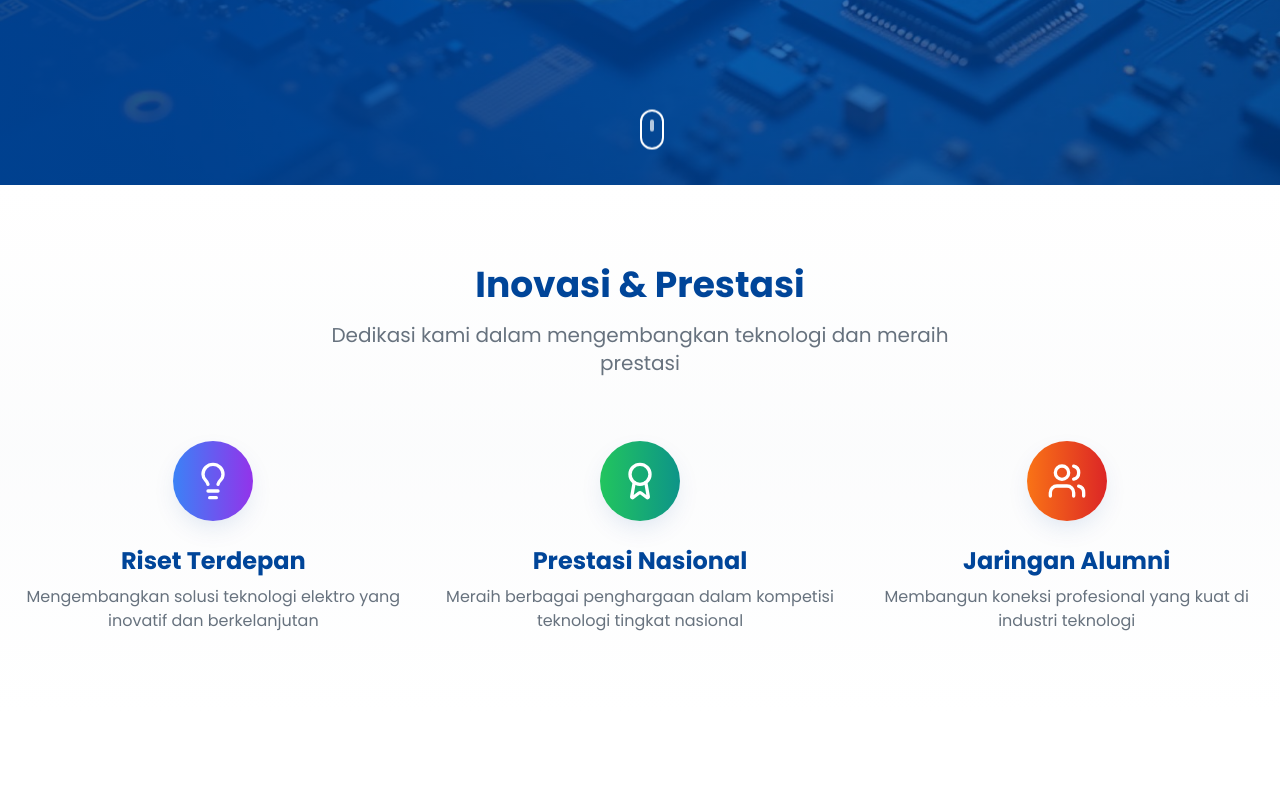
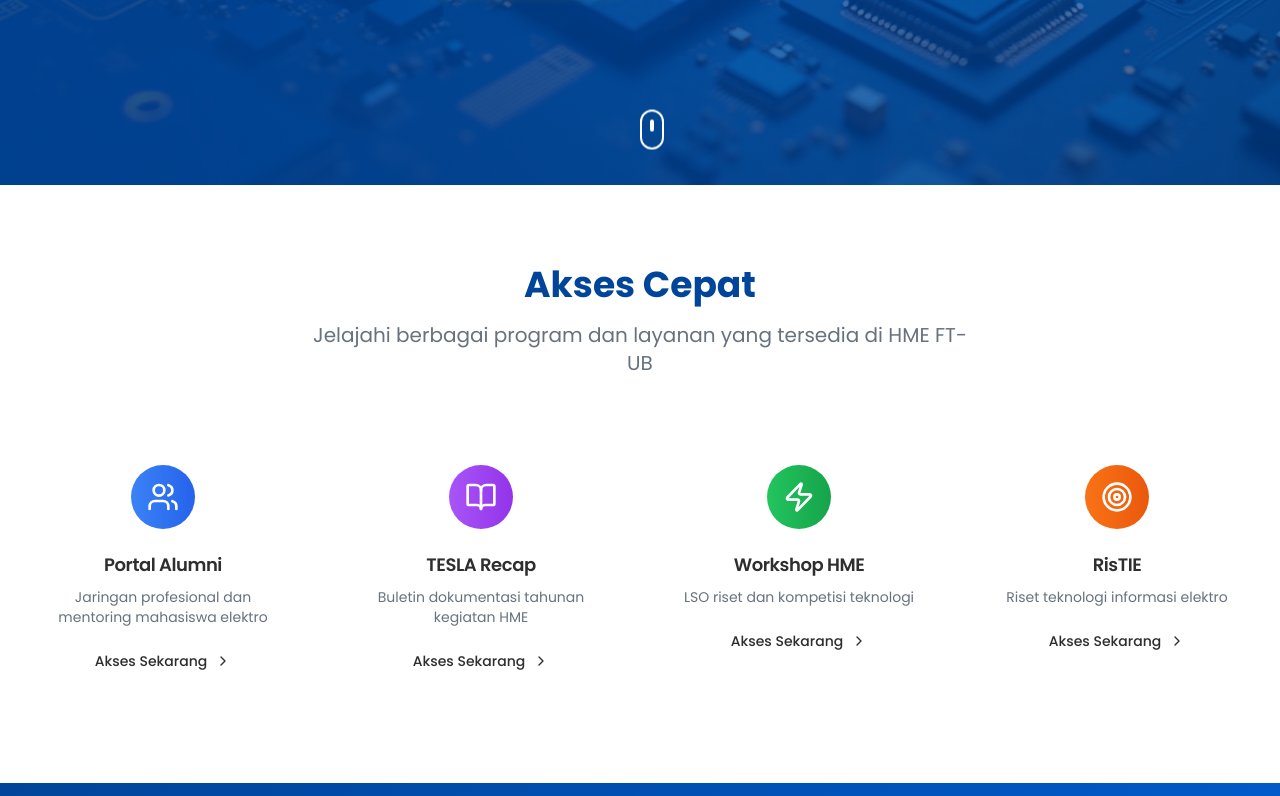
Before and after one commit to Erizanto/hme-brawijaya-digital-hub, a React (Vite) app: page / in a window 1280 px wide. Shown: the part 680-1476 px from the top of the page. Built offline with nearby package versions, Linux system fonts and the light colour scheme.

Commit message:
Refine animations and homepage
Adjusted animations to be more subtle and visually pleasing, removing blinking button effects. Removed the "Innovation and Achievements" section from the homepage.

```diff
--- a/src/pages/Index.tsx
+++ b/src/pages/Index.tsx
@@ -140,9 +140,9 @@ const Index = () => {
             </div>
 
             <div className="flex flex-col sm:flex-row gap-4 justify-center items-center animate-slide-up [animation-delay:0.6s]">
-              <Button variant="accent" size="hero" className="text-lg hover:scale-110 transition-all duration-300 hover:shadow-glow animate-pulse">
+              <Button variant="accent" size="hero" className="text-lg hover:scale-105 transition-all duration-300">
                 Jelajahi HME
-                <ArrowRight className="w-5 h-5 hover:translate-x-2 transition-transform duration-300" />
+                <ArrowRight className="w-5 h-5 hover:translate-x-1 transition-transform duration-300" />
               </Button>
               <Button variant="outline-accent" size="hero" className="text-lg border-primary-foreground/30 text-primary-foreground hover:bg-primary-foreground hover:text-primary">
                 Tentang Kami
@@ -155,48 +155,11 @@ const Index = () => {
         {/* Scroll Indicator */}
         <div className="absolute bottom-8 left-1/2 transform -translate-x-1/2 animate-bounce">
           <div className="w-6 h-10 border-2 border-primary-foreground rounded-full flex justify-center">
-            <div className="w-1 h-3 bg-primary-foreground rounded-full mt-2 animate-pulse"></div>
+            <div className="w-1 h-3 bg-primary-foreground rounded-full mt-2"></div>
           </div>
         </div>
       </section>
 
-      {/* Innovation Showcase */}
-      <section className="py-20 bg-gradient-to-b from-background via-muted/30 to-background">
-        <div className="container mx-auto px-4">
-          <div className="text-center mb-16">
-            <h2 className="text-4xl font-bold text-primary mb-4">Inovasi & Prestasi</h2>
-            <p className="text-xl text-muted-foreground max-w-2xl mx-auto">
-              Dedikasi kami dalam mengembangkan teknologi dan meraih prestasi
-            </p>
-          </div>
-
-          <div className="grid grid-cols-1 md:grid-cols-3 gap-8">
-            <div className="text-center group cursor-pointer">
-              <div className="w-20 h-20 bg-gradient-to-r from-blue-500 to-purple-600 rounded-full flex items-center justify-center mx-auto mb-6 group-hover:scale-125 group-hover:rotate-12 transition-all duration-500 shadow-elegant group-hover:shadow-glow">
-                <Lightbulb className="w-10 h-10 text-white group-hover:scale-110 transition-transform duration-300" />
-              </div>
-              <h3 className="text-2xl font-bold text-primary mb-2 group-hover:scale-105 transition-transform duration-300">Riset Terdepan</h3>
-              <p className="text-muted-foreground group-hover:text-foreground transition-colors duration-300">Mengembangkan solusi teknologi elektro yang inovatif dan berkelanjutan</p>
-            </div>
-
-            <div className="text-center group cursor-pointer">
-              <div className="w-20 h-20 bg-gradient-to-r from-green-500 to-teal-600 rounded-full flex items-center justify-center mx-auto mb-6 group-hover:scale-125 group-hover:rotate-12 transition-all duration-500 shadow-elegant group-hover:shadow-glow">
-                <Award className="w-10 h-10 text-white group-hover:scale-110 transition-transform duration-300" />
-              </div>
-              <h3 className="text-2xl font-bold text-primary mb-2 group-hover:scale-105 transition-transform duration-300">Prestasi Nasional</h3>
-              <p className="text-muted-foreground group-hover:text-foreground transition-colors duration-300">Meraih berbagai penghargaan dalam kompetisi teknologi tingkat nasional</p>
-            </div>
-
-            <div className="text-center group cursor-pointer">
-              <div className="w-20 h-20 bg-gradient-to-r from-orange-500 to-red-600 rounded-full flex items-center justify-center mx-auto mb-6 group-hover:scale-125 group-hover:rotate-12 transition-all duration-500 shadow-elegant group-hover:shadow-glow">
-                <Users className="w-10 h-10 text-white group-hover:scale-110 transition-transform duration-300" />
-              </div>
-              <h3 className="text-2xl font-bold text-primary mb-2 group-hover:scale-105 transition-transform duration-300">Jaringan Alumni</h3>
-              <p className="text-muted-foreground group-hover:text-foreground transition-colors duration-300">Membangun koneksi profesional yang kuat di industri teknologi</p>
-            </div>
-          </div>
-        </div>
-      </section>
 
       {/* Quick Access */}
       <section className="py-20 bg-background">
@@ -211,12 +174,12 @@ const Index = () => {
           <div className="grid grid-cols-1 md:grid-cols-2 lg:grid-cols-4 gap-6">
             {quickAccess.map((item, index) => (
               <Link key={item.name} to={item.link}>
-                <Card className="group cursor-pointer hover:shadow-elegant transition-all duration-500 transform hover:-translate-y-4 hover:scale-105 border-0 shadow-card">
+                <Card className="group cursor-pointer hover:shadow-elegant transition-all duration-300 transform hover:-translate-y-2 hover:scale-102 border-0 shadow-card">
                   <CardHeader className="text-center pb-2">
-                    <div className={`w-16 h-16 bg-gradient-to-r ${item.color} rounded-full flex items-center justify-center mx-auto mb-4 group-hover:scale-125 group-hover:rotate-12 transition-all duration-500 group-hover:shadow-glow`}>
-                      <item.icon className="w-8 h-8 text-white group-hover:scale-110 transition-transform duration-300" />
+                    <div className={`w-16 h-16 bg-gradient-to-r ${item.color} rounded-full flex items-center justify-center mx-auto mb-4 group-hover:scale-110 transition-all duration-300`}>
+                      <item.icon className="w-8 h-8 text-white group-hover:scale-105 transition-transform duration-300" />
                     </div>
-                    <CardTitle className="text-lg group-hover:text-primary group-hover:scale-105 transition-all duration-300">{item.name}</CardTitle>
+                    <CardTitle className="text-lg group-hover:text-primary transition-all duration-300">{item.name}</CardTitle>
                   </CardHeader>
                   <CardContent className="text-center">
                     <CardDescription className="mb-4 group-hover:text-foreground transition-colors duration-300">{item.description}</CardDescription>
@@ -330,9 +293,9 @@ const Index = () => {
 
               <div className="flex flex-col sm:flex-row gap-4 justify-center items-center">
                 <Link to="/alumni">
-                    <Button variant="accent" size="hero" className="hover:scale-110 transition-all duration-300 hover:shadow-glow animate-pulse">
+                    <Button variant="accent" size="hero" className="hover:scale-105 transition-all duration-300">
                       Akses Portal Alumni
-                      <ArrowRight className="w-5 h-5 hover:translate-x-2 transition-transform duration-300" />
+                      <ArrowRight className="w-5 h-5 hover:translate-x-1 transition-transform duration-300" />
                     </Button>
                 </Link>
                 <Button variant="outline-accent" size="hero" className="text-lg border-primary-foreground/30 text-primary-foreground hover:bg-primary-foreground hover:text-primary">
@@ -349,7 +312,7 @@ const Index = () => {
       <section className="py-20 bg-muted/50">
         <div className="container mx-auto px-4">
           <div className="text-center mb-16">
-            <div className="inline-flex items-center justify-center w-16 h-16 bg-gradient-primary rounded-full mb-4 animate-pulse">
+            <div className="inline-flex items-center justify-center w-16 h-16 bg-gradient-primary rounded-full mb-4">
               <Calculator className="w-8 h-8 text-primary-foreground" />
             </div>
             <h2 className="text-4xl font-bold text-primary mb-4">Kalkulator IPK</h2>
```
